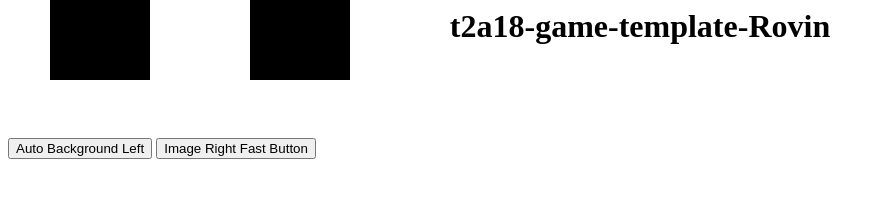
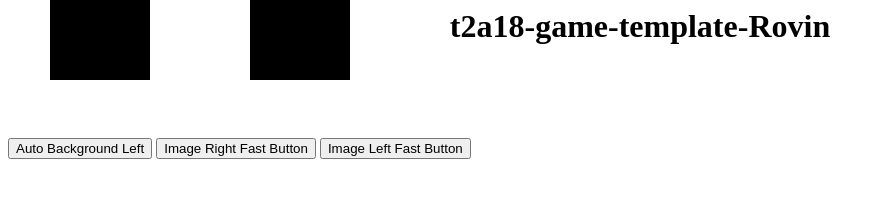
Before and after one commit to Rovin282/GameDev-Rovin-2026, a plain HTML site: page t2a18-game-template-Rovin.html in a window 1280 px wide. Shown: the whole page, without its empty margins (0-885 px from the left). Drawn offline with Linux system fonts and the light colour scheme.

Commit message:
dunno if this works

```diff
--- a/t2a18-game-template-Rovin.html
+++ b/t2a18-game-template-Rovin.html
@@ -66,4 +66,9 @@ function myCheckHit(){
 <input type=button value="Image Right Fast Button" onTouchStart="{this.click(); event.preventDefault();}" onclick="{
   document.getElementById('myImg01').style.left = parseInt(document.getElementById('myImg01').style.left) + 10 + 'px'
   myCheckHit()     // checks for all collisions
+}">
+
+<input type=button value="Image Left Fast Button" onTouchStart="{this.click(); event.preventDefault();}" onclick="{
+  document.getElementById('myImg01').style.right = parseInt(document.getElementById('myImg01').style.right) + 10 + 'px'
+  myCheckHit()     // checks for all collisions
 }"><br><br>
```
